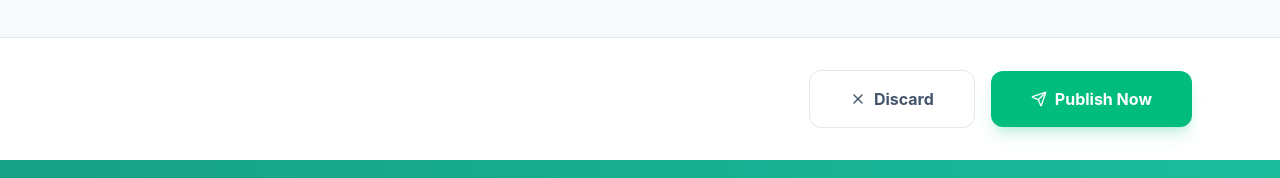
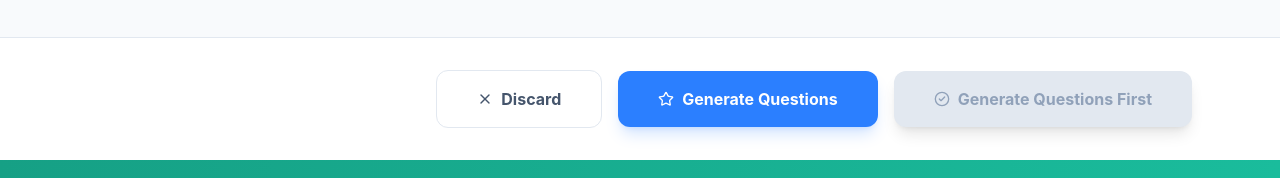
Before and after one commit to Gamage-Recruiters-406/Multi-Vendor-E-commerce-Marketplace, a React (Vite) app in the folder frontend/: page /vendor/product_create in a window 1280 px wide. Shown: the part 2294-2472 px from the top of the page. Built offline with nearby package versions, Linux system fonts and the light colour scheme; no server answers.

Commit message:
Add product question generation feature in ProductCreate component

```diff
--- a/frontend/src/pages/product _create/ProductCreate.jsx
+++ b/frontend/src/pages/product _create/ProductCreate.jsx
@@ -31,6 +31,11 @@ const ProductCreate = () => {
   const [storeName, setStoreName] = useState('');
 
   const [isSubmitting, setIsSubmitting] = useState(false);
+
+  const [generatedQuestions, setGeneratedQuestions] = useState([]);
+  const [isGeneratingQuestions, setIsGeneratingQuestions] = useState(false);
+  const [questionsGenerated, setQuestionsGenerated] = useState(false);
+  const [createdProductId, setCreatedProductId] = useState(null);
 
   const [categories, setCategories] = useState([]);
   const [isLoadingCats, setIsLoadingCats] = useState(true);
@@ -190,6 +195,71 @@ const ProductCreate = () => {
     }
   };
 
+  const handleGenerateQuestions = async () => {
+    if (!formData.title || !formData.price || !formData.category || !formData.store) {
+      toast.error("Name, Price, Category, and Store are required.");
+      return;
+    }
+
+    setIsGeneratingQuestions(true);
+    try {
+      const data = new FormData();
+      data.append('name', formData.title);
+      data.append('description', formData.description);
+      data.append('price', formData.price);
+      data.append('category', formData.category);
+      data.append('stock', formData.stock);
+      data.append('store', formData.store);
+      formData.images.forEach(file => data.append('images', file));
+
+      const token = localStorage.getItem('token');
+      const baseUrl = import.meta.env.VITE_API_BASE_URL || 'http://localhost:5000';
+
+      const productResponse = await fetch(`${baseUrl}/api/v1/product`, {
+        method: 'POST',
+        headers: {
+          ...(token && { 'Authorization': `Bearer ${token}` })
+        },
+        body: data
+      });
+
+      const productResult = await productResponse.json();
+
+      if (!productResponse.ok || !productResult.success) {
+        toast.error(`Failed to create product: ${productResult.message || 'Unknown error'}`);
+        return;
+      }
+
+      const newProductId = productResult.data._id;
+      setCreatedProductId(newProductId);
+      toast.success("Product created! Generating product questions...");
+
+      const faqResponse = await fetch(`${baseUrl}/api/v1/chatbot/faq/generate-ai`, {
+        method: 'POST',
+        headers: {
+          'Content-Type': 'application/json',
+          ...(token && { 'Authorization': `Bearer ${token}` })
+        },
+        body: JSON.stringify({ productId: newProductId })
+      });
+
+      const faqResult = await faqResponse.json();
+
+      if (faqResult.success) {
+        setGeneratedQuestions(faqResult.questions);
+        setQuestionsGenerated(true);
+        toast.success("Questions generated successfully! You can now publish.");
+      } else {
+        toast.error(`Failed to generate questions: ${faqResult.error || 'Unknown error'}`);
+      }
+    } catch (error) {
+      console.error("Generation error:", error);
+      toast.error("An error occurred while generating questions.");
+    } finally {
+      setIsGeneratingQuestions(false);
+    }
+  };
+
   const scrollToSection = (id) => {
     const el = document.getElementById(id);
     if (el) {
@@ -215,7 +285,7 @@ const ProductCreate = () => {
             <p className="text-slate-500 mt-2 text-sm">Fill in the details below to publish your product to the marketplace.</p>
           </div>
           <button
-            onClick={() => navigate(formData.store ? `/vendor/products?storeId=${formData.store}` : '/vendor/products')}
+            onClick={() => navigate('/vendor/products')}
             className="flex items-center space-x-2 px-4 py-2 bg-white border border-slate-200 text-slate-700 rounded-full hover:bg-slate-50 transition-colors shadow-sm font-medium"
           >
             <ArrowLeft className="w-4 h-4" />
@@ -616,6 +686,31 @@ const ProductCreate = () => {
             </div>
           </div>
 
+          {/* Section: Generated Questions */}
+          {generatedQuestions.length > 0 && (
+            <div id="section-questions" className="bg-white rounded-2xl shadow-sm border border-slate-100 overflow-hidden">
+              <div className="px-8 py-6 border-b border-slate-50 bg-slate-50/50">
+                <h2 className="text-lg font-bold text-slate-900">Generated Product Questions</h2>
+                <p className="text-sm text-slate-500 mt-1">AI-generated FAQs to help customers learn about your product</p>
+              </div>
+              <div className="p-8 space-y-4">
+                {generatedQuestions.map((q, index) => (
+                  <div key={q._id || index} className="p-4 rounded-xl border border-slate-100 bg-slate-50/50">
+                    <div className="flex items-start space-x-3">
+                      <span className="flex-shrink-0 w-7 h-7 rounded-full bg-emerald-100 text-emerald-700 flex items-center justify-center text-xs font-bold">
+                        {index + 1}
+                      </span>
+                      <div>
+                        <p className="font-semibold text-slate-900">{q.question}</p>
+                        <p className="text-sm text-slate-600 mt-1">{q.answer}</p>
+                      </div>
+                    </div>
+                  </div>
+                ))}
+              </div>
+            </div>
+          )}
+
         </div>
 
         {/* Right Sidebar Column */}
@@ -694,16 +789,56 @@ const ProductCreate = () => {
       <div className="bg-white border-t border-slate-200 mt-12">
         <div className="max-w-6xl mx-auto px-6 py-8 flex flex-col-reverse sm:flex-row-reverse justify-between items-center sm:justify-start gap-4 mb-safe pb-safe">
             <button
-              onClick={handleSubmit}
-              disabled={isSubmitting}
-              className={`flex items-center justify-center space-x-2 bg-emerald-500 hover:bg-emerald-600 text-white px-10 py-4 rounded-xl font-bold shadow-lg shadow-emerald-500/20 transition-all active:scale-95 w-full sm:w-auto ${isSubmitting ? 'opacity-70 cursor-not-allowed' : ''}`}
+              onClick={() => {
+                if (questionsGenerated && createdProductId) {
+                  navigate('/vendor/products');
+                }
+              }}
+              disabled={!questionsGenerated}
+              className={`flex items-center justify-center space-x-2 px-10 py-4 rounded-xl font-bold shadow-lg transition-all active:scale-95 w-full sm:w-auto ${
+                questionsGenerated
+                  ? 'bg-emerald-500 hover:bg-emerald-600 text-white shadow-emerald-500/20'
+                  : 'bg-slate-200 text-slate-400 cursor-not-allowed'
+              }`}
             >
-              <Send className={`w-4 h-4 ${isSubmitting ? 'animate-pulse' : ''}`} />
-              <span>{isSubmitting ? 'Publishing...' : 'Publish Now'}</span>
+              <CheckCircle2 className="w-4 h-4" />
+              <span>{questionsGenerated ? 'Publish Now' : 'Generate Questions First'}</span>
             </button>
 
             <button
-              onClick={() => navigate(formData.store ? `/vendor/products?storeId=${formData.store}` : '/vendor/products')}
+              onClick={handleGenerateQuestions}
+              disabled={isGeneratingQuestions || questionsGenerated}
+              className={`flex items-center justify-center space-x-2 px-10 py-4 rounded-xl font-bold transition-all w-full sm:w-auto ${
+                isGeneratingQuestions
+                  ? 'bg-blue-200 text-blue-400 cursor-not-allowed'
+                  : questionsGenerated
+                    ? 'bg-emerald-100 text-emerald-600 cursor-not-allowed border border-emerald-200'
+                    : 'bg-blue-500 hover:bg-blue-600 text-white shadow-lg shadow-blue-500/20'
+              }`}
+            >
+              {isGeneratingQuestions ? (
+                <>
+                  <svg className="animate-spin w-4 h-4" viewBox="0 0 24 24" fill="none">
+                    <circle className="opacity-25" cx="12" cy="12" r="10" stroke="currentColor" strokeWidth="4" />
+                    <path className="opacity-75" fill="currentColor" d="M4 12a8 8 0 018-8V0C5.373 0 0 5.373 0 12h4z" />
+                  </svg>
+                  <span>Generating...</span>
+                </>
+              ) : questionsGenerated ? (
+                <>
+                  <Check className="w-4 h-4" />
+                  <span>Generated</span>
+                </>
+              ) : (
+                <>
+                  <Star className="w-4 h-4" />
+                  <span>Generate Questions</span>
+                </>
+              )}
+            </button>
+
+            <button
+              onClick={() => navigate('/vendor/products')}
               className="flex items-center justify-center space-x-2 bg-white hover:bg-slate-50 text-slate-600 px-10 py-4 rounded-xl font-bold transition-all border border-slate-200 hover:border-slate-300 w-full sm:w-auto"
             >
               <X className="w-4 h-4" />
```
